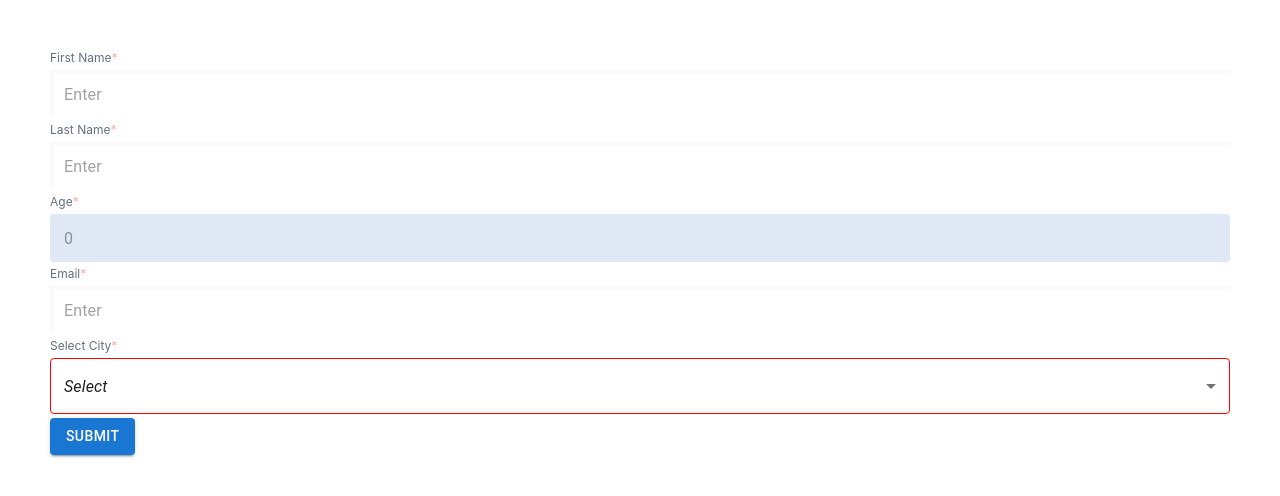
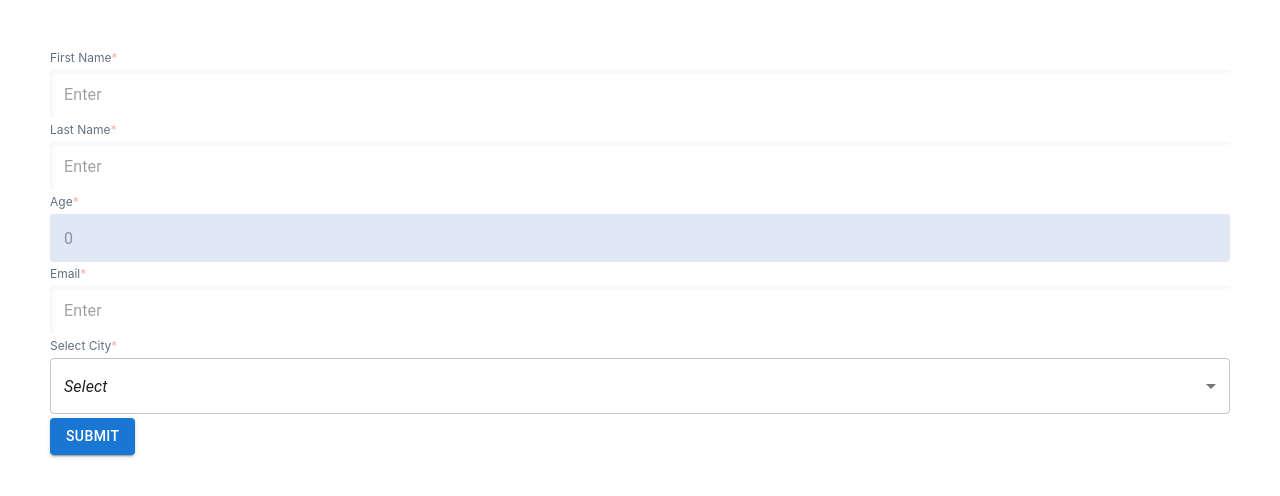
Before and after one commit to ishantsahni/ishant_fe, a React (Create React App) app: page /addUserShoppingDetails in a window 1280 px wide. Shown: the top 496 px of the page. Built offline with nearby package versions, Linux system fonts and the light colour scheme.

Commit message:
border color added

```diff
--- a/src/components/CustomDropdown/index.jsx
+++ b/src/components/CustomDropdown/index.jsx
@@ -44,7 +44,7 @@ function CustomDropdown({
           // inputProps={{ className: "!border-red-500 !border" }}
           sx={{
             "& .MuiOutlinedInput-notchedOutline": {
-              borderColor: "#ff0000", // Change the border color
+              borderColor: `${touched && errors ? "#ff0000" : ""}`, // Change the border color
             },
           }}
         >
```
